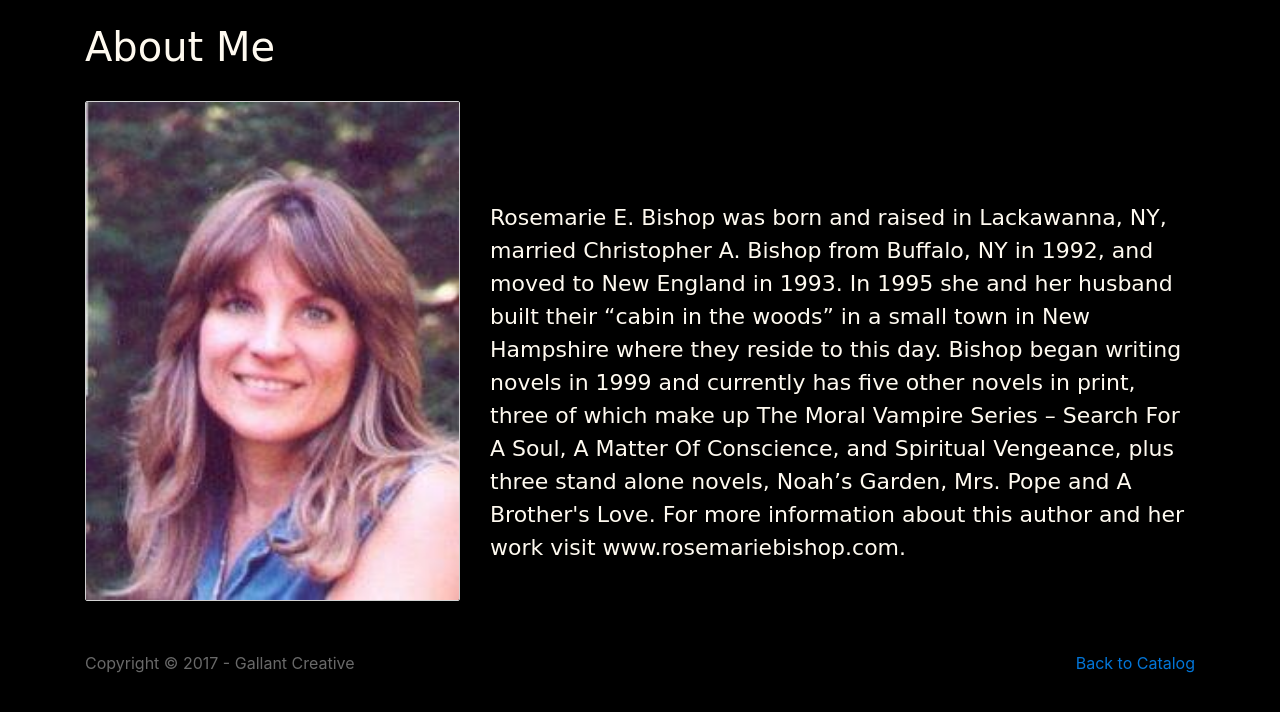
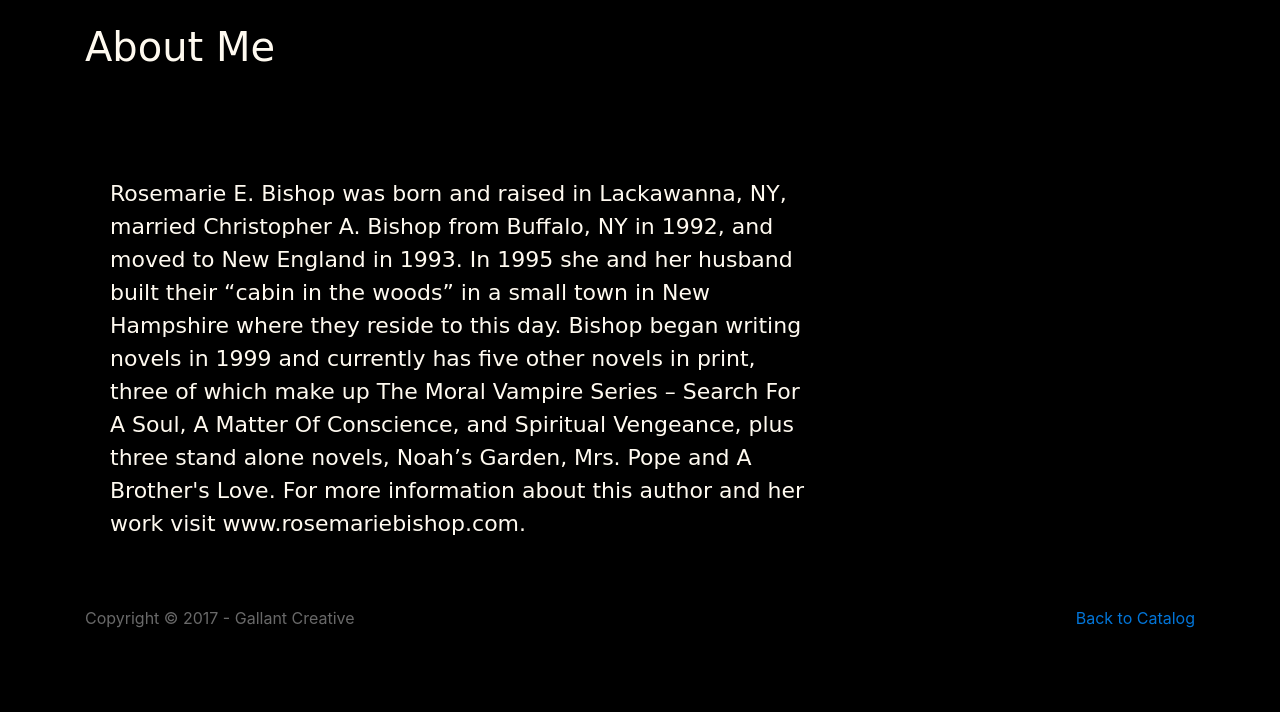
Before and after one commit to mgallant23/rosemarie_bishop, a PHP site: page /about.html in a window 1280 px wide. Shown: the top 712 px of the page. Run offline with PHP 8.4, Linux system fonts and the light colour scheme; some libraries are stand-ins or nearby versions.

Commit message:
please work

```diff
--- a/about.html
+++ b/about.html
@@ -19,11 +19,7 @@
 <body>
   <div class="container">
     <h1 class="about-header">About Me</h1>
-    <br>
     <div class="row">
-      <div class="col-md-4">
-        <img class="ro" src="../img/ro.jpg" alt="Rosemarie Bishop">
-      </div>
       <div class="col-md-8">
         <p class="aboutp">Rosemarie E. Bishop was born and raised in Lackawanna, NY, married Christopher A. Bishop from Buffalo, NY in 1992, and moved to New England in 1993. In 1995 she and her husband built their “cabin in the woods” in a small town in New Hampshire where they reside to this day. Bishop began writing novels in 1999 and currently has five other novels in print, three of which make up The Moral Vampire Series – Search For A Soul, A Matter Of Conscience, and Spiritual Vengeance, plus three stand alone novels, Noah’s Garden, Mrs. Pope and A Brother's Love. For more information about this author and her work visit www.rosemariebishop.com.</p>
       </div>
--- a/index.php
+++ b/index.php
@@ -1,2 +1 @@
 <?php include_once("home.html") ?>
-<?php include_once("about.html") ?>
```
